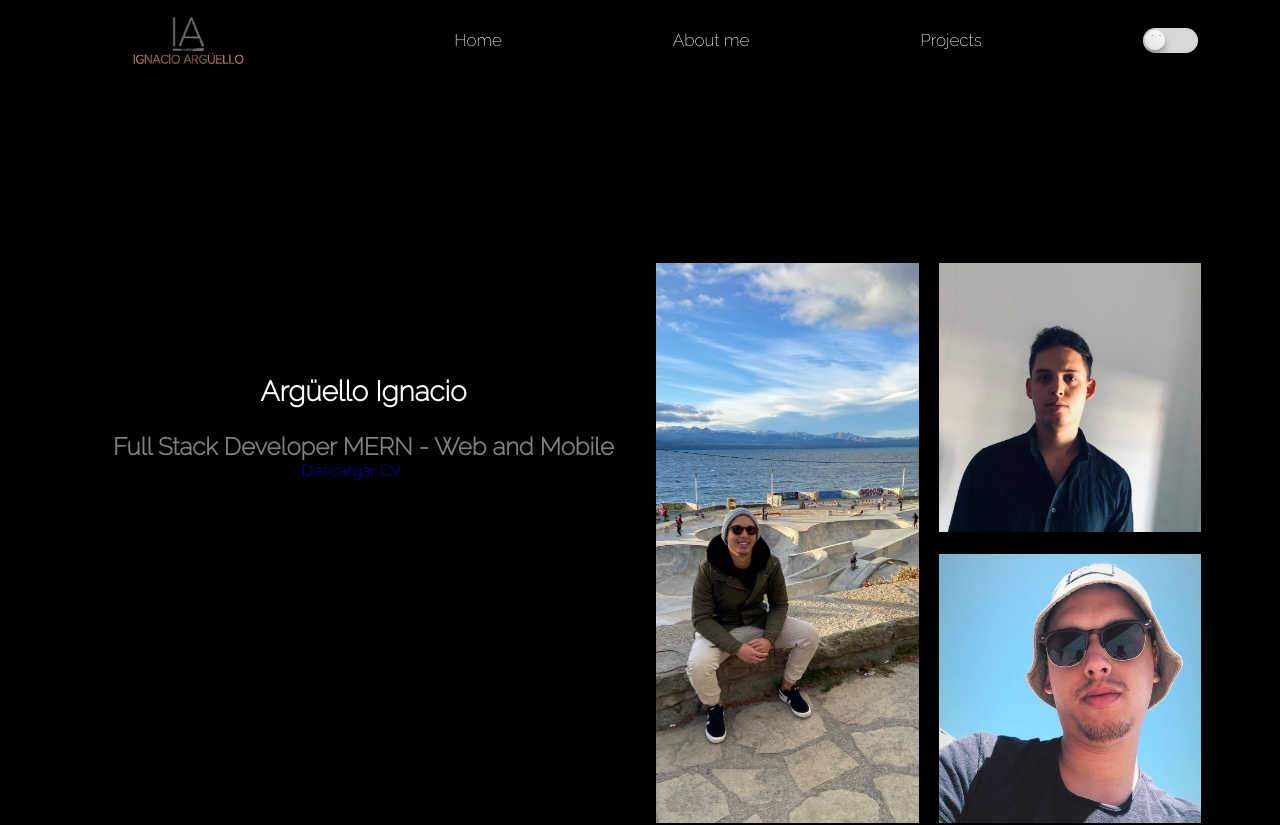
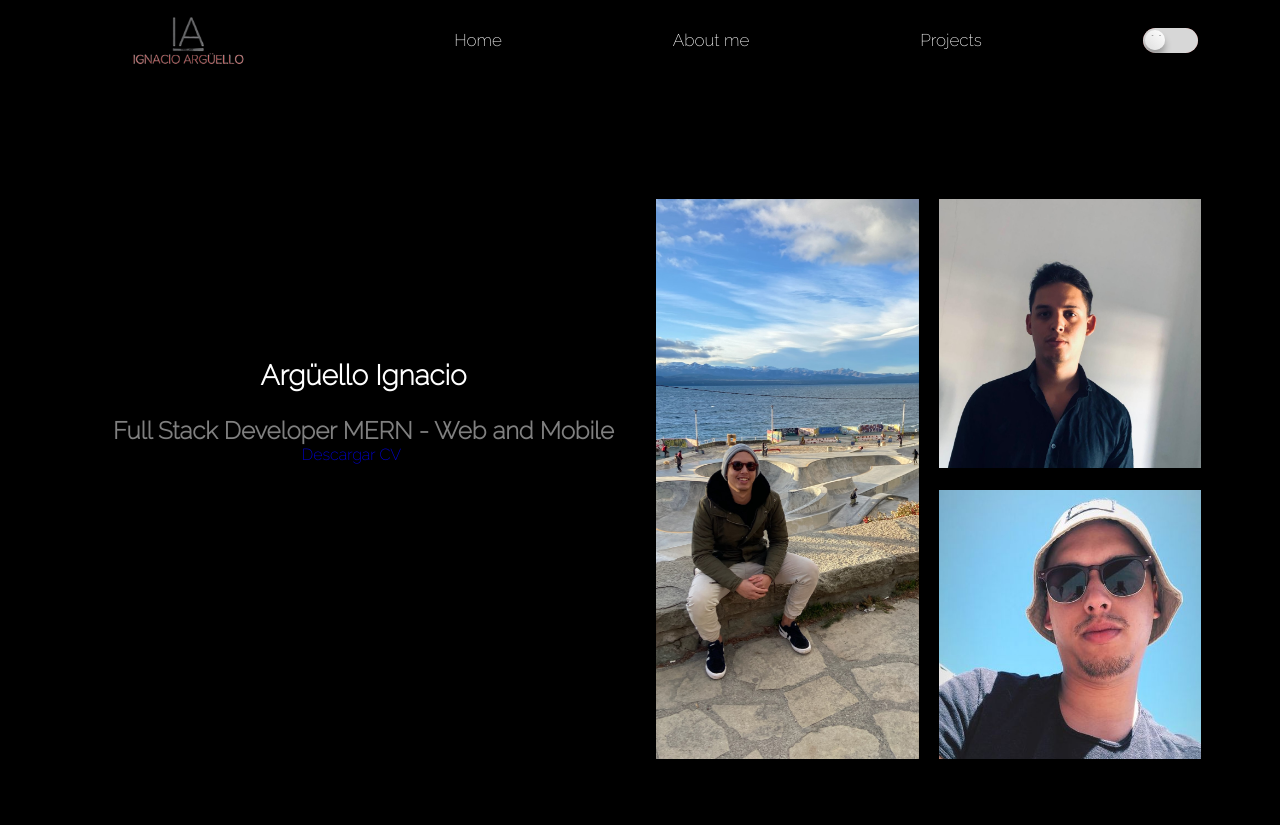
Before and after one commit to ignaarguello/Briefcase-Portfolio, a React (Create React App) app: page / in a window 1280 px wide. Shown: the top 825 px of the page. Built offline with nearby package versions, Linux system fonts and the light colour scheme.

Commit message:
Mas a darklight

```diff
--- a/src/components/DarkLight/DarkLight.css
+++ b/src/components/DarkLight/DarkLight.css
@@ -120,3 +120,11 @@
 .text-black {
   color: black !important;
 }
+
+/* Text and Background */
+
+.text-light__bg-dark{
+  color: white !important;
+  background-color: black !important;
+  border: none !important;
+}
--- a/src/components/DarkLight/DarkLight.jsx
+++ b/src/components/DarkLight/DarkLight.jsx
@@ -10,6 +10,7 @@ export default function DarkLight() {
     const change = () => {
         const body = document.body
         const titulo_ignacio = document.querySelector('#titulo-ignacio__home')
+        const buttonCV = document.querySelector('#button-descargarCV__home')
 
         if (appliedChanges === false) {
             setAppliedChanges(true)
@@ -19,6 +20,8 @@ export default function DarkLight() {
             /* Textos */
             titulo_ignacio.classList.remove('text-white')
             titulo_ignacio.classList.add('text-black')
+            /* Button */
+            buttonCV.classList.add('text-light__bg-dark')
         }
 
         if (appliedChanges === true) {
@@ -29,6 +32,8 @@ export default function DarkLight() {
             /* Textos */
             titulo_ignacio.classList.remove('text-black')
             titulo_ignacio.classList.add('text-white')
+            /* Button */
+            buttonCV.classList.remove('text-light__bg-dark')
         }
     }
 
--- a/src/components/PhotosGrid/PhotosGrid.css
+++ b/src/components/PhotosGrid/PhotosGrid.css
@@ -38,7 +38,7 @@
 
 @media screen and (min-width: 768px) {
   #container-general__photosGrid {
-    margin: 3rem 0;
+    margin: 0rem 0;
     display: grid;
     grid-template-columns: 1fr 1fr;
     grid-template-rows: 70vh;
--- a/src/pages/Home/Home.css
+++ b/src/pages/Home/Home.css
@@ -66,7 +66,7 @@
 
 @media screen and (min-width: 1024px) {
   #container-grid-titulos__home {
-    margin-top: 4rem;
+    margin-top: 3rem;
     display: grid;
     grid-template-columns: 1fr 1fr;
     padding: 3.5rem;
```
